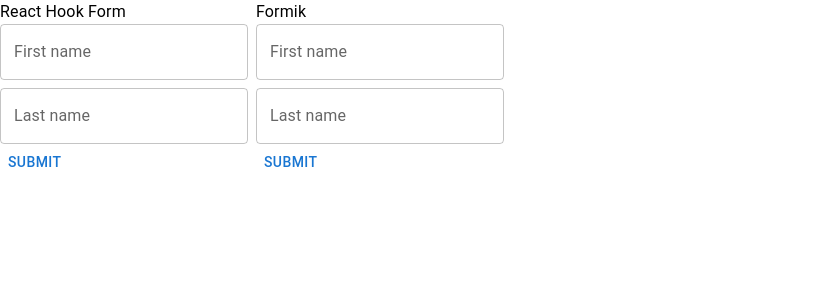
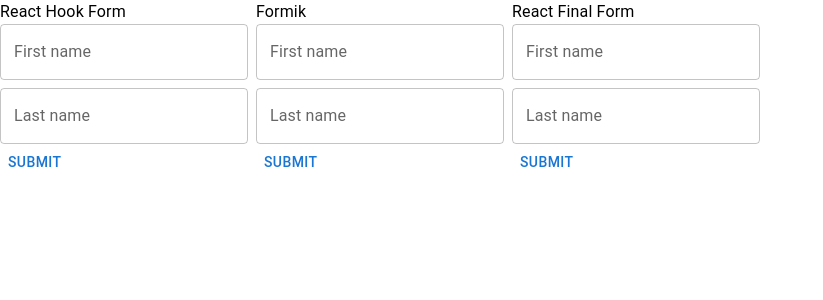
Before and after one commit to YunosukeY/clean-react-form-architecture, a React (Create React App) app: page / in a window 1280 px wide. Shown: the top 300 px of the page, without its empty margins (0-823 px from the left). Built offline with nearby package versions, Linux system fonts and the light colour scheme.

Commit message:
final form

```diff
--- a/src/App.tsx
+++ b/src/App.tsx
@@ -5,6 +5,8 @@
 import HookFormTextField from "./form-libraries/react-hook-form/TextField";
 import Formik from "./form-libraries/formik/Form";
 import FormikTextField from "./form-libraries/formik/TextField";
+import FinalForm from "./form-libraries/react-final-form/Form";
+import FinalFormTextField from "./form-libraries/react-final-form/TextField";
 
 function App() {
   return (
@@ -21,6 +23,12 @@
           <Formik />
         </TextFieldContext.Provider>
       </Grid>
+      <Grid item>
+        <Typography>React Final Form</Typography>
+        <TextFieldContext.Provider value={FinalFormTextField}>
+          <FinalForm />
+        </TextFieldContext.Provider>
+      </Grid>
     </Grid>
   );
 }
--- /dev/null
+++ b/src/form-libraries/react-final-form/Form.tsx
@@ -0,0 +1,14 @@
+import React from "react";
+import { Form as FinalForm } from "react-final-form";
+import FormTemplate from "../../form-ui/FormTemplate";
+
+const Form: React.FC = () => {
+  return (
+    <FinalForm
+      onSubmit={(values) => console.log(values)}
+      render={({ handleSubmit }) => <FormTemplate onSubmit={handleSubmit} />}
+    />
+  );
+};
+
+export default Form;
--- /dev/null
+++ b/src/form-libraries/react-final-form/TextField.tsx
@@ -0,0 +1,15 @@
+import React from "react";
+import { TextField as MuiTextField } from "@mui/material";
+import { Field } from "react-final-form";
+import { TextFieldProps } from "../../form-ui/TextFieldProps";
+
+const TextField: React.FC<TextFieldProps> = (props) => {
+  return (
+    <Field
+      name={props.name}
+      render={({ input }) => <MuiTextField {...props} {...input} />}
+    />
+  );
+};
+
+export default TextField;
```
